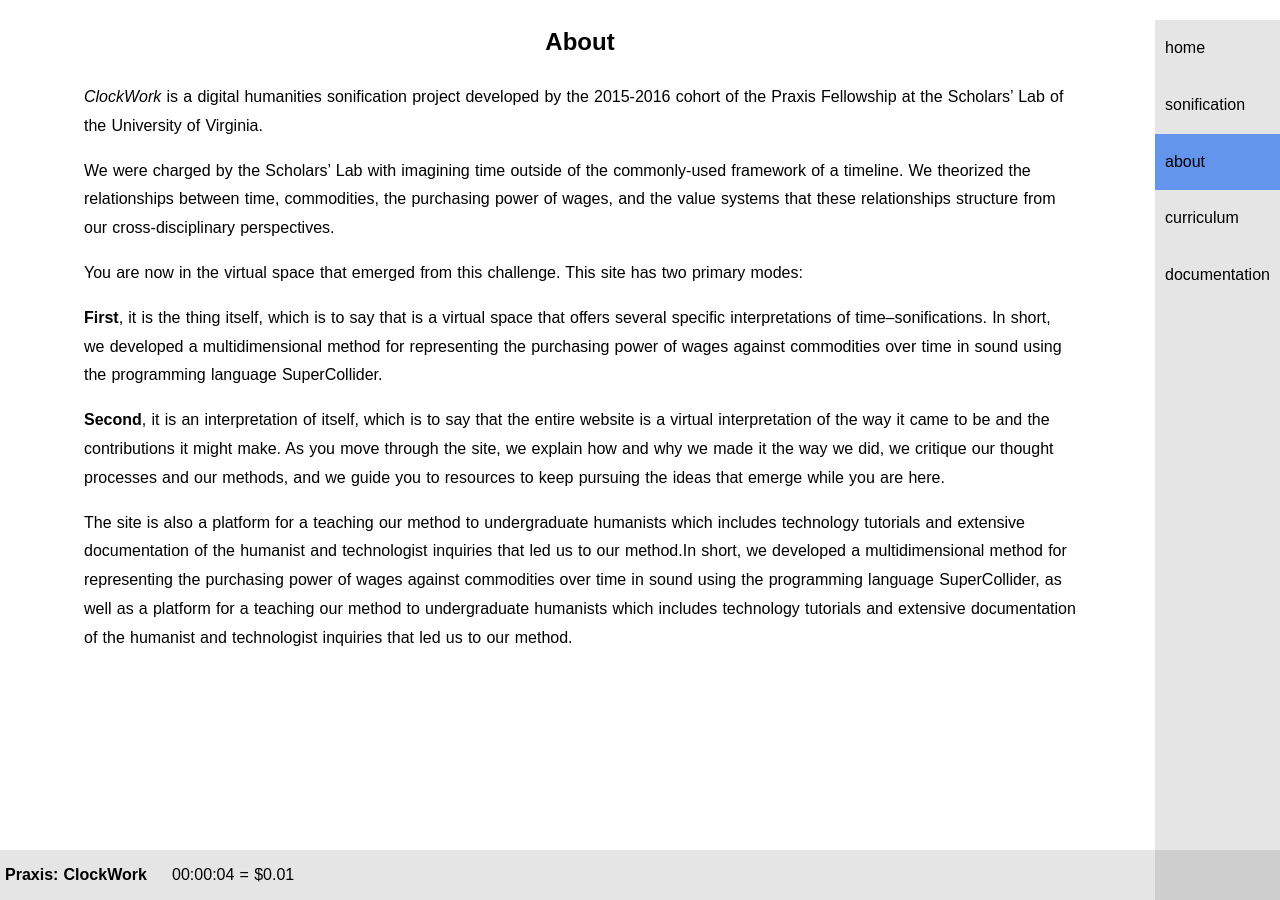
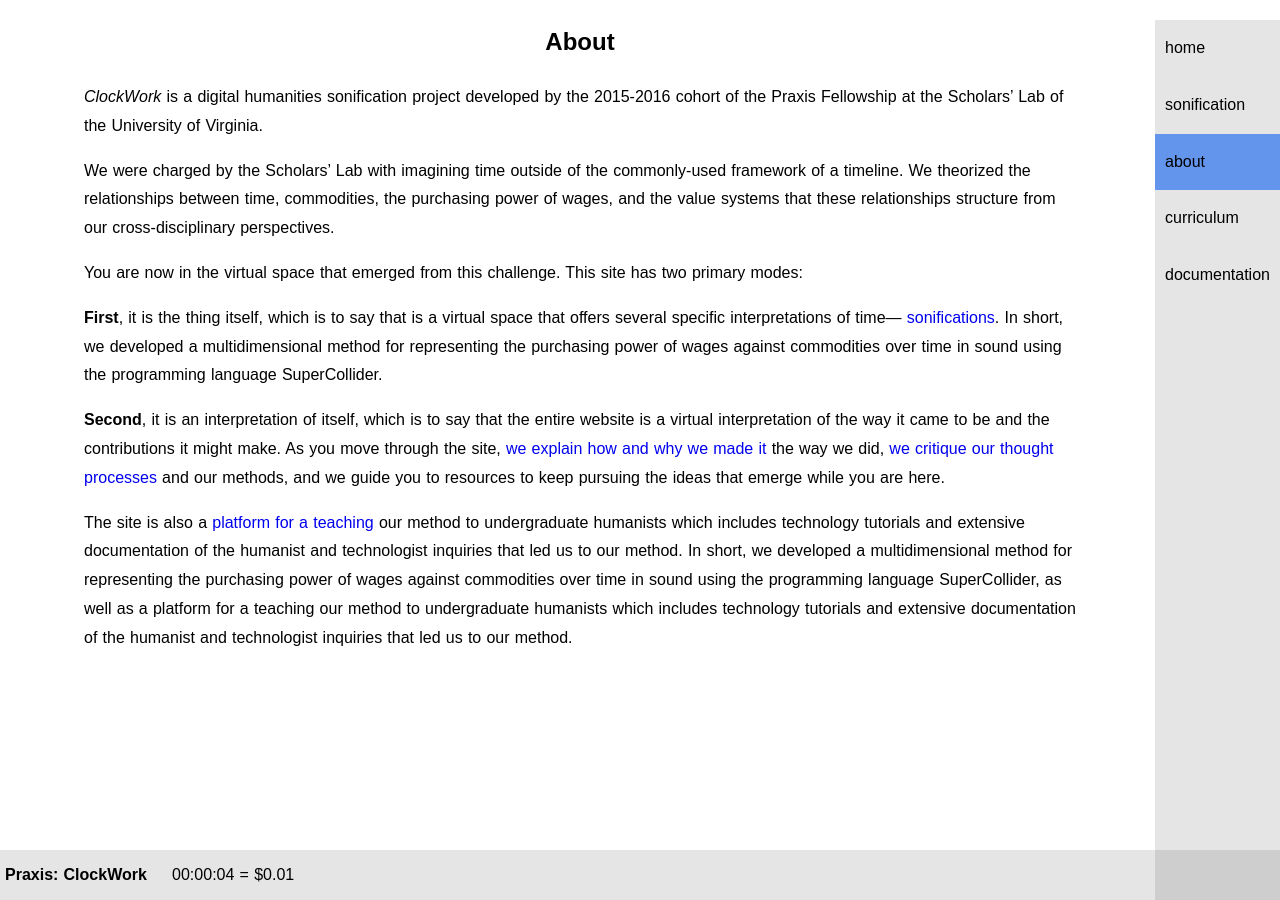
Before and after one commit to scholarslab/clockwork, a Jekyll site: the page built from about.md, in a window 1280 px wide. Built offline with Jekyll 4.4.1, drawn with Linux system fonts in a browser that asks for light colours; some web fonts are replaced; part of the change alters nothing that is shown.

```diff
--- a/about.md
+++ b/about.md
@@ -11,8 +11,8 @@ We were charged by the Scholars’ Lab with imagining time outside of the common
 
 You are now in the virtual space that emerged from this challenge. This site has two primary modes:
 
-**First**, it is the thing itself, which is to say that is a virtual space that offers several specific interpretations of time--sonifications. In short, we developed a multidimensional method for representing the purchasing power of wages against commodities over time in sound using the programming language SuperCollider.
+**First**, it is the thing itself, which is to say that is a virtual space that offers several specific interpretations of time---<a href="http://clockwork.scholarslab.org/sonification/"> sonifications</a>. In short, we developed a multidimensional method for representing the purchasing power of wages against commodities over time in sound using the programming language SuperCollider.
 
-**Second**, it is an interpretation of itself, which is to say that the entire website is a virtual interpretation of the way it came to be and the contributions it might make. As you move through the site, we explain how and why we made it the way we did, we critique our thought processes and our methods, and we guide you to resources to keep pursuing the ideas that emerge while you are here.
+**Second**, it is an interpretation of itself, which is to say that the entire website is a virtual interpretation of the way it came to be and the contributions it might make. As you move through the site, <a href="http://clockwork.scholarslab.org/bikeshed-doc/questions-towards-humanities-data.html"> we explain how and why we made it</a> the way we did, <a href="http://clockwork.scholarslab.org/curriculum/#critique"> we critique our thought processes</a> and our methods, and we guide you to resources to keep pursuing the ideas that emerge while you are here.
 
-The site is also a platform for a teaching our method to undergraduate humanists which includes technology tutorials and extensive documentation of the humanist and technologist inquiries that led us to our method.In short, we developed a multidimensional method for representing the purchasing power of wages against commodities over time in sound using the programming language SuperCollider, as well as a platform for a teaching our method to undergraduate humanists which includes technology tutorials and extensive documentation of the humanist and technologist inquiries that led us to our method.
+The site is also a <a href="http://clockwork.scholarslab.org/curriculum/"> platform for a teaching</a> our method to undergraduate humanists which includes technology tutorials and extensive documentation of the humanist and technologist inquiries that led us to our method. In short, we developed a multidimensional method for representing the purchasing power of wages against commodities over time in sound using the programming language SuperCollider, as well as a platform for a teaching our method to undergraduate humanists which includes technology tutorials and extensive documentation of the humanist and technologist inquiries that led us to our method.
```
